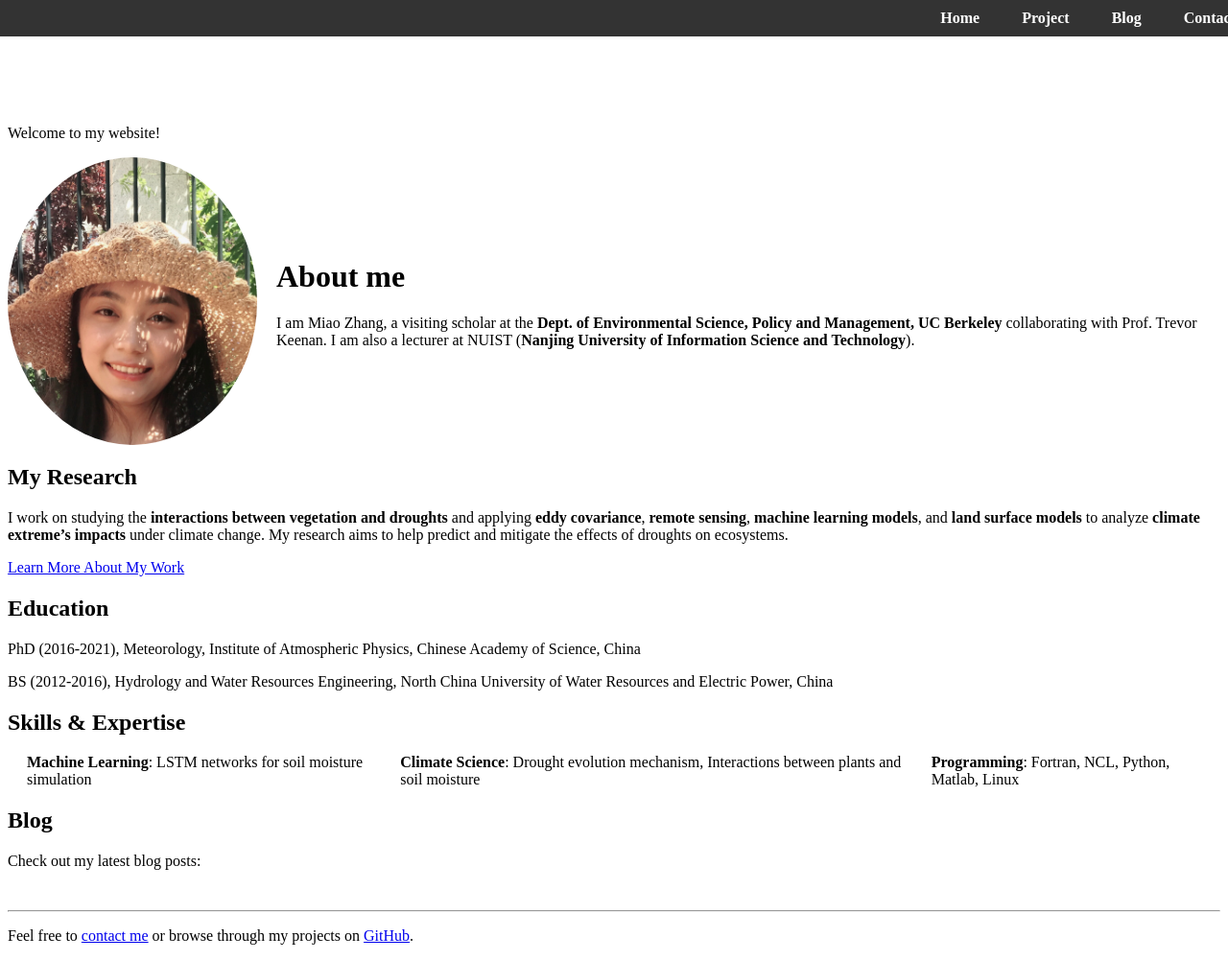
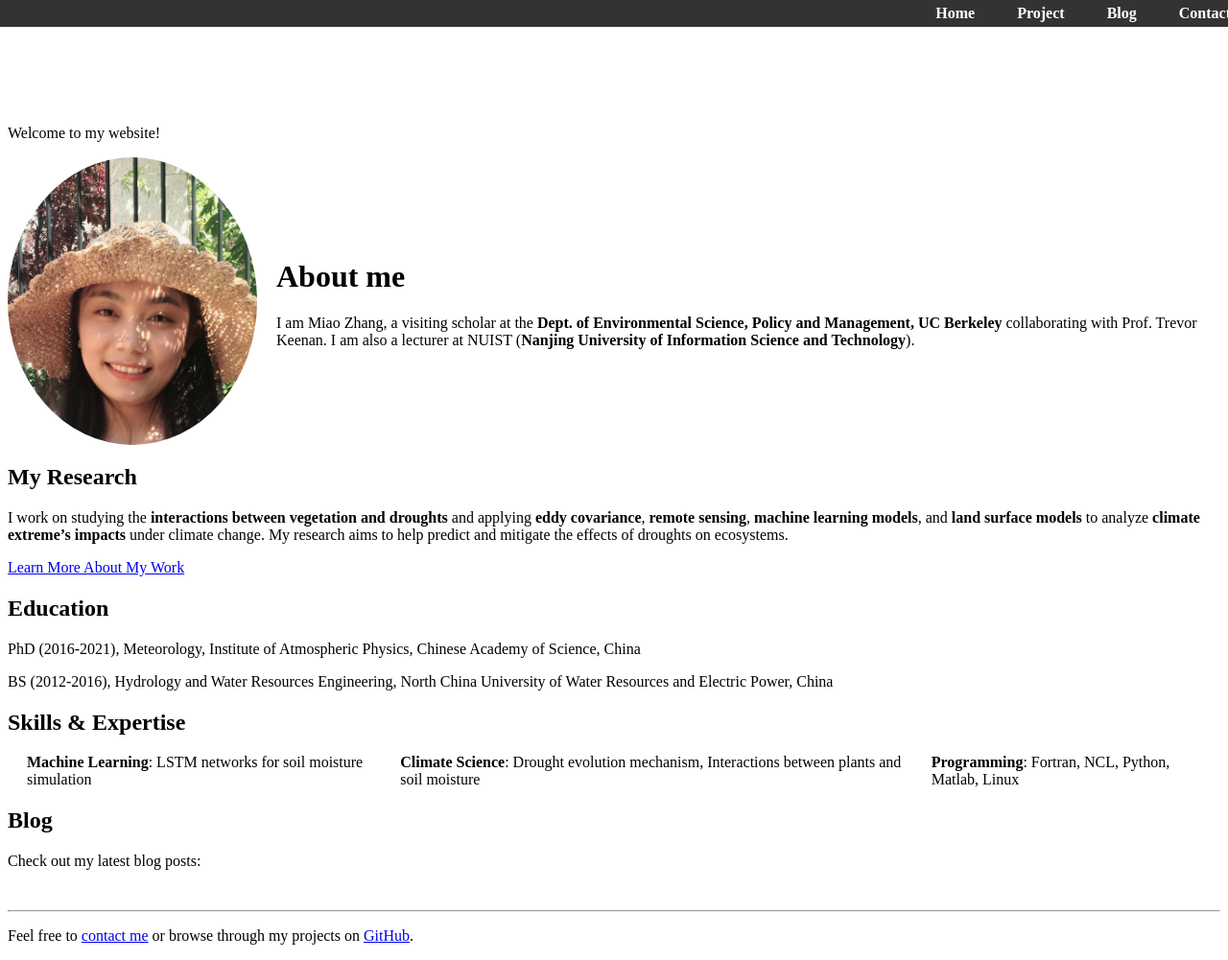
Before and after one commit to miaozhang2025/miaozhang2025.github.io, a Jekyll site: the page built from index.md, in a window 1280 px wide and 1001 px high. Shown: the whole window at 96% size. Built offline with Jekyll 4.4.1, drawn with Linux system fonts in a browser that asks for light colours.

Commit message:
Update custom.css

```diff
--- a/assets/css/custom.css
+++ b/assets/css/custom.css
@@ -10,7 +10,7 @@ header {
   left: 0;
   background-color: rgba(0, 0, 0, 0.8); /* Optional: a background color for the header */
   width: 100%;
-  padding: 10px 20px;
+  padding: 5px 15px;
   z-index: 1000; /* Ensures the header stays above other content */
 }
 
```
